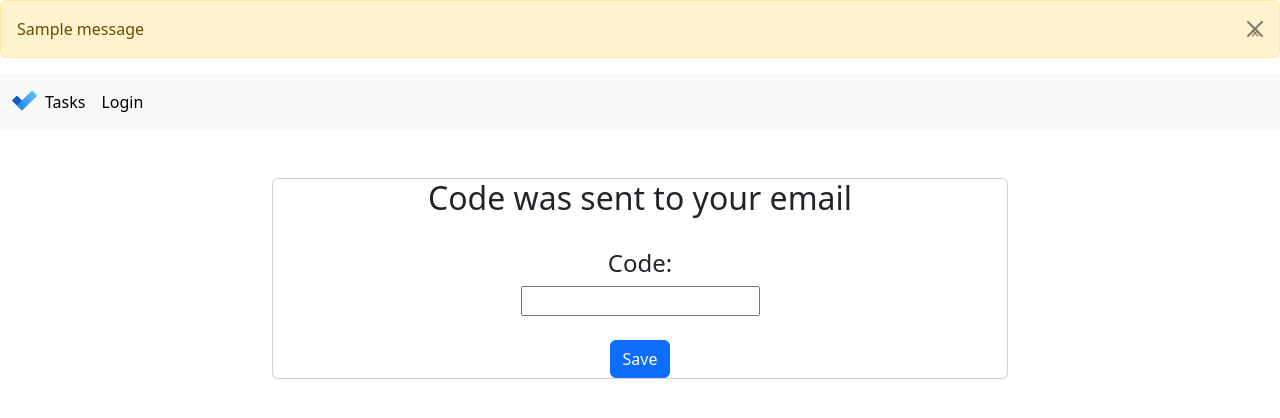
After one commit to DarkHug/to-do-django, a Django app: page /verification/ in a window 1280 px wide. The commit adds this page. Shown: the top 418 px of the page. Run offline with Django 5.2, Linux system fonts and the light colour scheme; tables that the repository leaves empty hold one stand-in row (values such as "Sample post"); one stand-in notice (Sample message) is shown; parts of the project's set-up code (start-up, migrations or seed data) failed here and were passed over.

Commit message:
Verification by email console

```diff
--- a/mysite/home/admin.py
+++ b/mysite/home/admin.py
@@ -1,4 +1,6 @@
 from django.contrib import admin
-from .models import Task
+from django.contrib.auth.admin import UserAdmin
+from .models import Task, User
 
+admin.site.register(User, UserAdmin)
 admin.site.register(Task)
--- a/mysite/home/forms.py
+++ b/mysite/home/forms.py
@@ -1,8 +1,7 @@
 from django import forms
 from django.contrib.auth.forms import UserCreationForm
 
-from .models import Task
-from django.contrib.auth.models import User
+from .models import Task, User
 
 
 class TaskForm(forms.ModelForm):
@@ -50,3 +49,7 @@ class SignUpForm(UserCreationForm):
         self.fields['password2'].label = ''
         self.fields[
             'password2'].help_text = '<span class="form-text text-muted"><small>Enter the same password as before, for verification.</small></span>'
+
+
+class VerificationForm(forms.Form):
+    code = forms.CharField(max_length=6)
--- a/mysite/home/templates/layout.html
+++ b/mysite/home/templates/layout.html
@@ -9,9 +9,20 @@
           integrity="sha384-QWTKZyjpPEjISv5WaRU9OFeRpok6YctnYmDr5pNlyT2bRjXh0JMhjY6hW+ALEwIH" crossorigin="anonymous">
 </head>
 <body>
+{% if messages %}
+    {% for message in messages %}
+        <div class="alert alert-warning alert-dismissible fade show" role="alert">
+            {{ message }}
+            <button type="button" class="btn-close" data-bs-dismiss="alert" aria-label="Close">
+                <span aria-hidden="true">&times;</span>
+            </button>
+        </div>
+    {% endfor %}
+{% endif %}
 <nav class="navbar navbar-expand-lg bg-body-tertiary">
     <div class="container-fluid">
-        <a href={% url 'home' %}><img src="{% static 'media/logo.png' %}" alt="Logo" width="25" height="20" class="d-inline-block align-text-top"></a>
+        <a href={% url 'home' %}><img src="{% static 'media/logo.png' %}" alt="Logo" width="25" height="20"
+                                      class="d-inline-block align-text-top"></a>
 
         <button class="navbar-toggler" type="button" data-bs-toggle="collapse" data-bs-target="#navbarSupportedContent"
                 aria-controls="navbarSupportedContent" aria-expanded="false" aria-label="Toggle navigation">
@@ -27,8 +38,8 @@
 
                 {% else %}
                     <li class="nav-item">
-                    <a class="nav-link active" href="{% url 'login' %}">Login</a>
-                </li>
+                        <a class="nav-link active" href="{% url 'login' %}">Login</a>
+                    </li>
                 {% endif %}
             </ul>
         </div>
--- /dev/null
+++ b/mysite/home/templates/verification.html
@@ -0,0 +1,24 @@
+{% extends 'layout.html' %}
+{% block content %}
+    <div class="container mt-5">
+    <div class="row justify-content-center">
+        <div class="col-md-8">
+            <div class="card">
+                <form method="post" align="center">
+                    {% csrf_token %}
+                    <h2>Code was sent to your email</h2>
+                    <br>
+                    <form class="form-group">
+                        <h4>{{ form.code.label_tag }}</h4>
+                        {{ form.code }}
+                        <br><br>
+                        <div class="text-center">
+                            <button type="submit" class="btn btn-primary">Save</button>
+                        </div>
+                    </form>
+                </form>
+            </div>
+        </div>
+    </div>
+    </div>
+{% endblock %}
--- a/mysite/home/urls.py
+++ b/mysite/home/urls.py
@@ -10,6 +10,7 @@ urlpatterns = [
     path('edit-task/<int:id>', views.edit_task, name='edit_task'),
     path('delete-task/<int:id>', views.delete_task, name='delete_task'),
     path('register/', views.register, name='register'),
+    path('verification/', views.verification, name='verification'),
     path('login/', views.login_user, name='login'),
     path('logout/', views.logout_user, name='logout'),
 ]
--- a/mysite/home/views.py
+++ b/mysite/home/views.py
@@ -1,8 +1,15 @@
+import random
+import string
+
+from django.contrib import messages
 from django.contrib.auth.decorators import login_required
 from django.shortcuts import render, redirect, get_object_or_404
+from django.core.mail import EmailMultiAlternatives
+from django.template.loader import render_to_string
+from django.core.mail import send_mail
 
-from .models import Task
-from .forms import TaskForm, SignUpForm
+from .models import Task, User
+from .forms import TaskForm, SignUpForm, VerificationForm
 from django.contrib.auth import login, authenticate, logout
 
 
@@ -55,13 +62,22 @@ def login_user(request):
     if request.method == 'POST':
         username = request.POST['username']
         password = request.POST['password']
+
         user = authenticate(request, username=username, password=password)
-        if user is not None:
-            login(request, user)
-            return redirect('all_task')
+        if user.is_confirmed:
+            if user is not None:
+                login(request, user)
+                messages.success(request, 'You Have Log In')
+                return redirect('all_task')
+            else:
+                return redirect('login')
         else:
-            return redirect('login')
+            return redirect('verification')
     return render(request, 'login.html')
+
+
+def generate_verification_code():
+    return ''.join(random.choices(string.ascii_uppercase + string.digits, k=6))
 
 
 def register(request):
@@ -69,13 +85,43 @@ def register(request):
         form = SignUpForm(request.POST)
         if form.is_valid():
             user = form.save()
-            login(request, user)
-            return redirect('all_task')
+            verification_code = generate_verification_code()
+            user.verification_code = verification_code
+            user.save()
+            send_mail(
+                "Verification",
+                f"This is your code {verification_code}",
+                "from@example.com",
+                ["to@example.com"],
+                fail_silently=False,
+            )
+            return redirect('verification')
     else:
         form = SignUpForm
     return render(request, 'register.html', {'form': form})
 
 
+def verification(request):
+    if request.method == 'POST':
+        form = VerificationForm(request.POST)
+        if form.is_valid():
+            code = form.cleaned_data['code']
+            try:
+                user = User.objects.get(verification_code=code)
+                user.is_confirmed = True
+                user.verification_code = ''
+                user.save()
+                login(request, user)
+                messages.success(request, 'Congratulations You Created Account')
+                return redirect('all_task')
+            except:
+                messages.error(request, 'Wrong Code')
+                form.add_error('code', 'Invalid verification code')
+    else:
+        form = VerificationForm()
+    return render(request, 'verification.html', {'form': form})
+
+
 def logout_user(request):
     logout(request)
     return redirect('home')
```
Also changed, not shown: mysite/home/models.py (+11 -2 lines), mysite/mysite/settings.py (+11 -0 lines), mysite/db.sqlite3 (deleted), mysite/home/migrations/0001_initial.py, mysite/home/migrations/0002_alter_task_status_alter_task_user.py (deleted), mysite/home/migrations/0002_user_verification_code.py (added).
